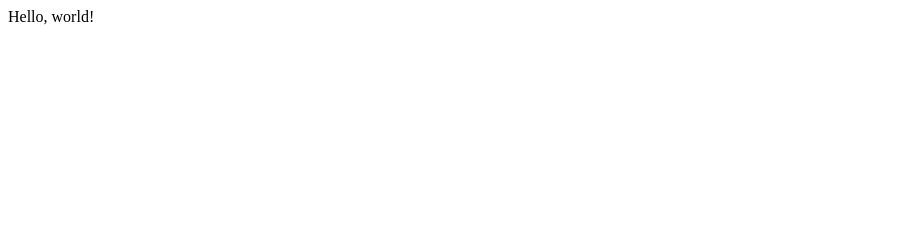
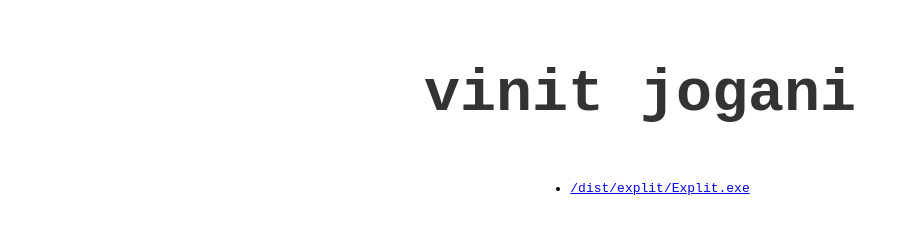
Before and after one commit to vinitjogani/vinitjogani.github.io, a plain HTML site: page index.html in a window 1280 px wide. Shown: the whole page, without its empty margins (0-909 px from the left). Drawn offline with Linux system fonts and the light colour scheme.

Commit message:
Minimal main page

```diff
--- a/index.html
+++ b/index.html
@@ -1 +1,16 @@
-Hello, world!
+<html>
+
+    <head>
+        <style>
+            body{text-align:center;font-family:monospace;}
+            h1{margin-top:60px;font-size:60px;color:rgba(0,0,0,0.8);}
+            ul{width:auto;display:inline-block;text-align: left}
+        </style>
+    </head>
+    <body>
+        <h1>vinit jogani</h1>
+        <ul>
+            <li><a href="dist/explit/Explit.exe">/dist/explit/Explit.exe</a></li>
+        </ul>
+    </body>
+</html>
```
